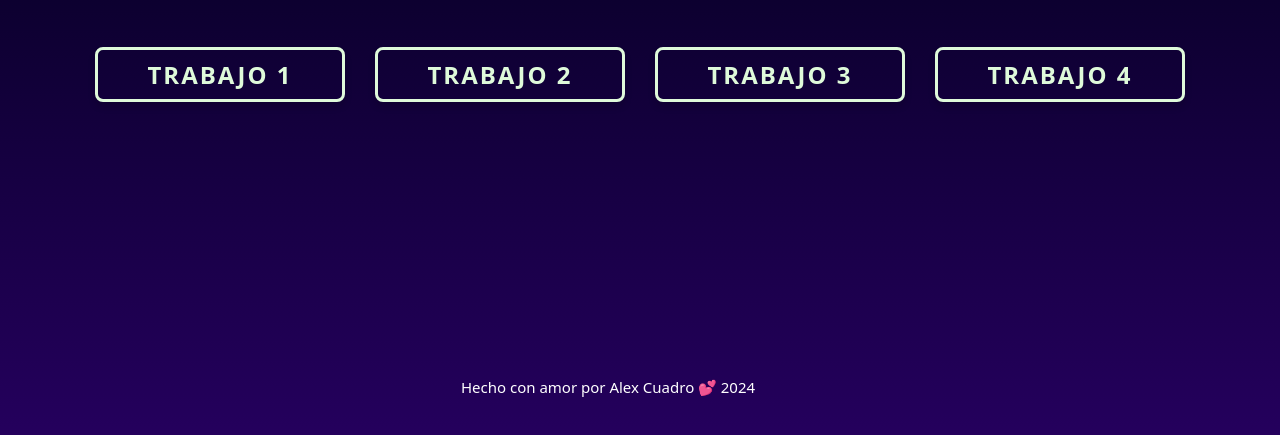
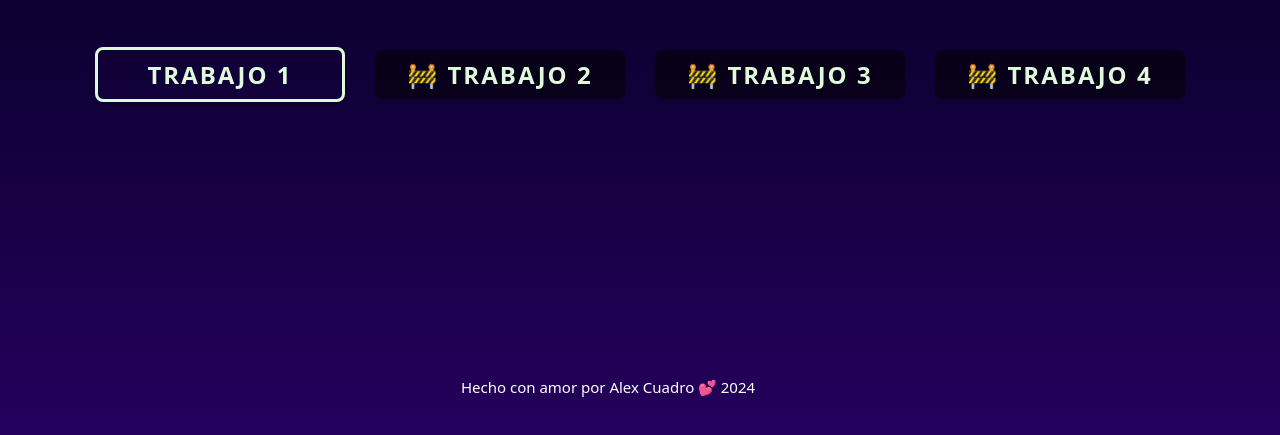
Before and after one commit to alexcuadroo/inet, a plain HTML site: page programacion/works/index.html in a window 1280 px wide. Shown: the part 231-666 px from the top of the page. Drawn offline with Linux system fonts and the light colour scheme.

Commit message:
mejoras visuales

```diff
--- a/programacion/works/index.html
+++ b/programacion/works/index.html
@@ -179,22 +179,22 @@
         href="https://learn.microsoft.com/es-es/training/paths/beginner-python/"
         target="_blank"
         class="angled-gradient-button"
-        style="pointer-events: none"
-        >Trabajo 2</a
+        style="pointer-events: none; background-color: #0400079c; border: none"
+        >🚧 Trabajo 2</a
       >
       <a
         href="https://code.visualstudio.com/"
         target="_blank"
         class="angled-gradient-button"
-        style="pointer-events: none"
-        >Trabajo 3</a
+        style="pointer-events: none; background-color: #0400079c; border: none"
+        >🚧 Trabajo 3</a
       >
       <a
         href="https://www.youtube.com/watch?v=TbzrOz8HbFM&pp=ygUTY3Vyc28gdnMgY29kZSBkYWx0bw%3D%3D"
         target="_blank"
         class="angled-gradient-button"
-        style="pointer-events: none"
-        >Trabajo 4</a
+        style="pointer-events: none; background-color: #0400079c; border: none"
+        >🚧 Trabajo 4</a
       >
     </section>
     <footer class="foot">
```
